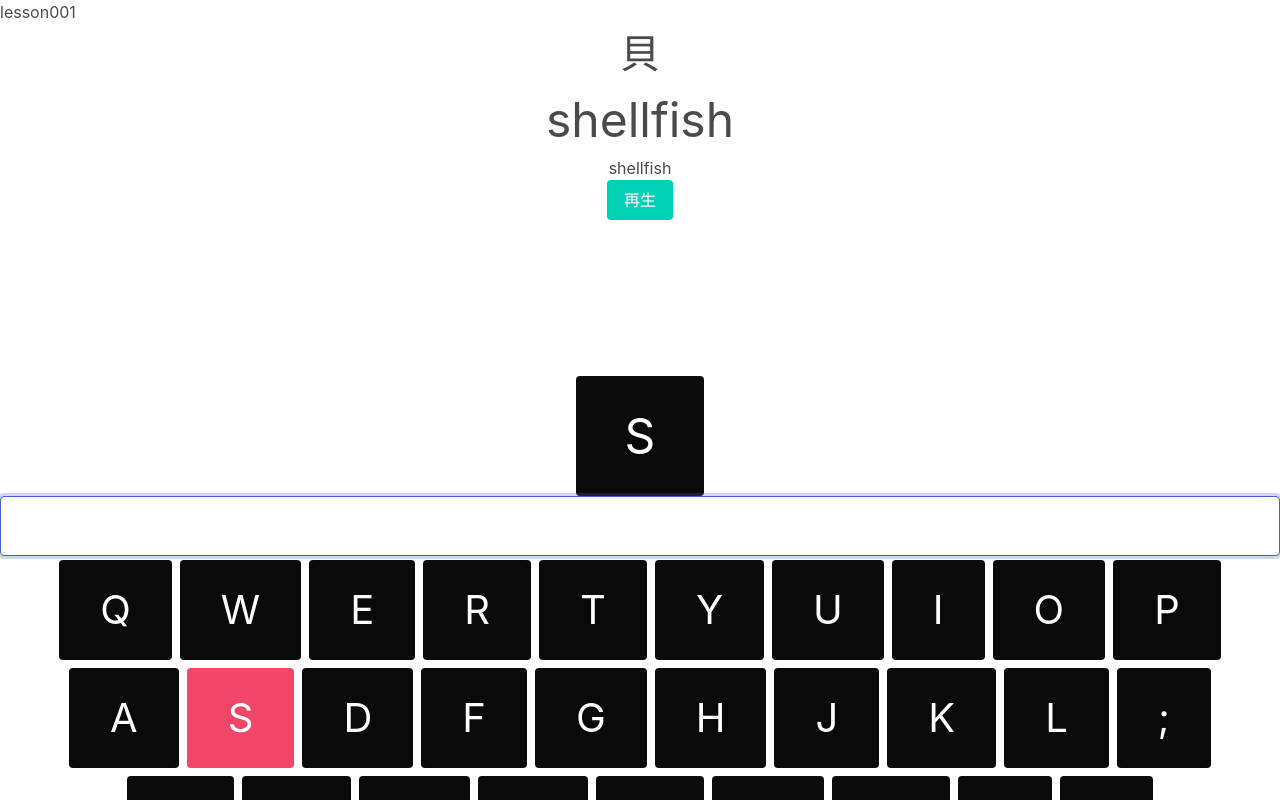
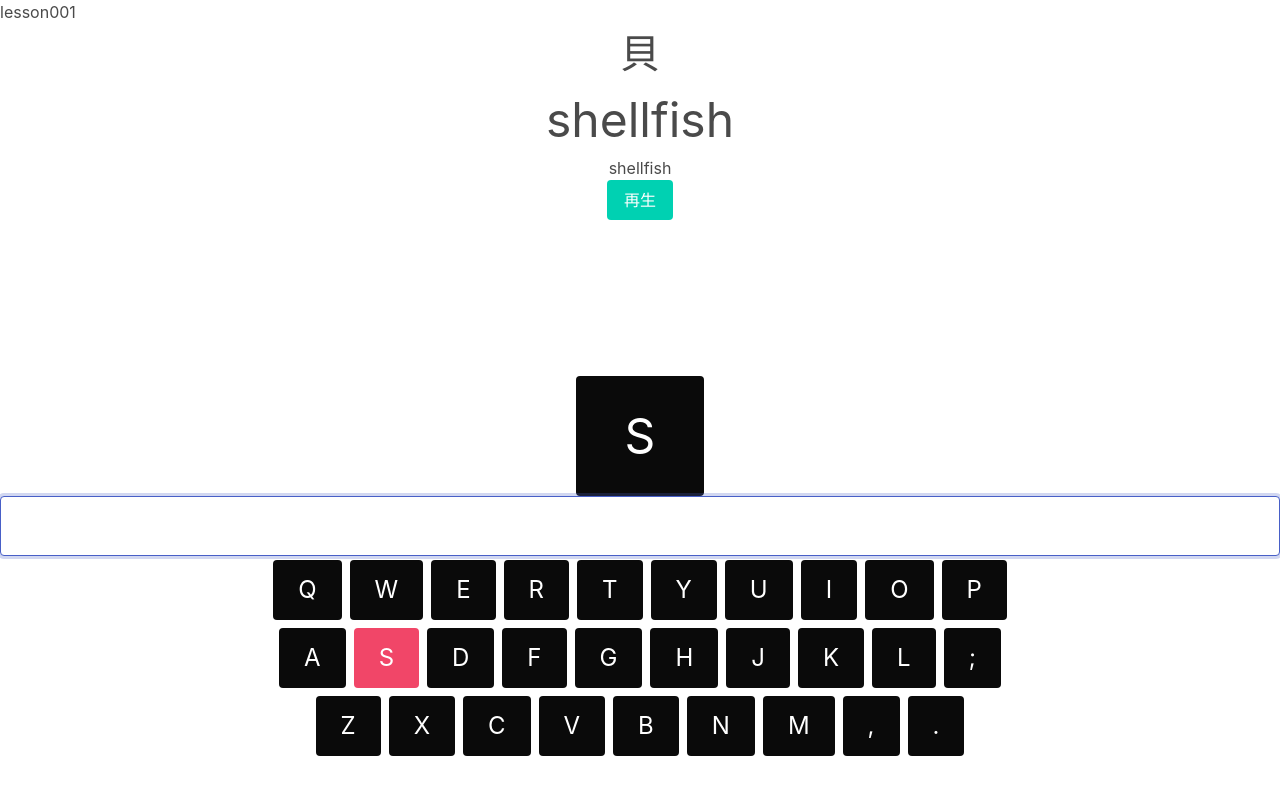
Before and after one commit to iitenkida7/typing, a Nuxt app in the folder nuxt/: page /lesson/lesson001 in a window 1280 px wide. Both pictures are taken after a click on the button "Start". Shown: the top 800 px of the page. Built offline with nearby package versions, Linux system fonts and the light colour scheme; no server answers.

Commit message:
Modify keyboad size

```diff
--- a/nuxt/components/Keyboard.vue
+++ b/nuxt/components/Keyboard.vue
@@ -1,39 +1,39 @@
 <template>
   <div>
     <div class="has-text-centered">
-      <p :class="['button','is-size-2','m-1', { 'is-black': targetChr !== 'Q' },{ 'is-danger': targetChr === 'Q' },]">Q</p>
-      <p :class="['button','is-size-2','m-1', { 'is-black': targetChr !== 'W' },{ 'is-danger': targetChr === 'W' },]">W</p>
-      <p :class="['button','is-size-2','m-1', { 'is-black': targetChr !== 'E' },{ 'is-danger': targetChr === 'E' },]">E</p>
-      <p :class="['button','is-size-2','m-1', { 'is-black': targetChr !== 'R' },{ 'is-danger': targetChr === 'R' },]">R</p>
-      <p :class="['button','is-size-2','m-1', { 'is-black': targetChr !== 'T' },{ 'is-danger': targetChr === 'T' },]">T</p>
-      <p :class="['button','is-size-2','m-1', { 'is-black': targetChr !== 'Y' },{ 'is-danger': targetChr === 'Y' },]">Y</p>
-      <p :class="['button','is-size-2','m-1', { 'is-black': targetChr !== 'U' },{ 'is-danger': targetChr === 'U' },]">U</p>
-      <p :class="['button','is-size-2','m-1', { 'is-black': targetChr !== 'I' },{ 'is-danger': targetChr === 'I' },]">I</p>
-      <p :class="['button','is-size-2','m-1', { 'is-black': targetChr !== 'O' },{ 'is-danger': targetChr === 'O' },]">O</p>
-      <p :class="['button','is-size-2','m-1', { 'is-black': targetChr !== 'P' },{ 'is-danger': targetChr === 'P' },]">P</p>
+      <p :class="['button','is-size-4','m-1', { 'is-black': targetChr !== 'Q' },{ 'is-danger': targetChr === 'Q' },]">Q</p>
+      <p :class="['button','is-size-4','m-1', { 'is-black': targetChr !== 'W' },{ 'is-danger': targetChr === 'W' },]">W</p>
+      <p :class="['button','is-size-4','m-1', { 'is-black': targetChr !== 'E' },{ 'is-danger': targetChr === 'E' },]">E</p>
+      <p :class="['button','is-size-4','m-1', { 'is-black': targetChr !== 'R' },{ 'is-danger': targetChr === 'R' },]">R</p>
+      <p :class="['button','is-size-4','m-1', { 'is-black': targetChr !== 'T' },{ 'is-danger': targetChr === 'T' },]">T</p>
+      <p :class="['button','is-size-4','m-1', { 'is-black': targetChr !== 'Y' },{ 'is-danger': targetChr === 'Y' },]">Y</p>
+      <p :class="['button','is-size-4','m-1', { 'is-black': targetChr !== 'U' },{ 'is-danger': targetChr === 'U' },]">U</p>
+      <p :class="['button','is-size-4','m-1', { 'is-black': targetChr !== 'I' },{ 'is-danger': targetChr === 'I' },]">I</p>
+      <p :class="['button','is-size-4','m-1', { 'is-black': targetChr !== 'O' },{ 'is-danger': targetChr === 'O' },]">O</p>
+      <p :class="['button','is-size-4','m-1', { 'is-black': targetChr !== 'P' },{ 'is-danger': targetChr === 'P' },]">P</p>
     </div>
     <div class="has-text-centered">
-      <p :class="['button','is-size-2','m-1', { 'is-black': targetChr !== 'A' },{ 'is-danger': targetChr === 'A' },]">A</p>
-      <p :class="['button','is-size-2','m-1', { 'is-black': targetChr !== 'S' },{ 'is-danger': targetChr === 'S' },]">S</p>
-      <p :class="['button','is-size-2','m-1', { 'is-black': targetChr !== 'D' },{ 'is-danger': targetChr === 'D' },]">D</p>
-      <p :class="['button','is-size-2','m-1', { 'is-black': targetChr !== 'F' },{ 'is-danger': targetChr === 'F' },]">F</p>
-      <p :class="['button','is-size-2','m-1', { 'is-black': targetChr !== 'G' },{ 'is-danger': targetChr === 'G' },]">G</p>
-      <p :class="['button','is-size-2','m-1', { 'is-black': targetChr !== 'H' },{ 'is-danger': targetChr === 'H' },]">H</p>
-      <p :class="['button','is-size-2','m-1', { 'is-black': targetChr !== 'J' },{ 'is-danger': targetChr === 'J' },]">J</p>
-      <p :class="['button','is-size-2','m-1', { 'is-black': targetChr !== 'K' },{ 'is-danger': targetChr === 'K' },]">K</p>
-      <p :class="['button','is-size-2','m-1', { 'is-black': targetChr !== 'L' },{ 'is-danger': targetChr === 'L' },]">L</p>
-      <p :class="['button','is-size-2','m-1', { 'is-black': targetChr !== ';' },{ 'is-danger': targetChr === ';' },]">;</p>
+      <p :class="['button','is-size-4','m-1', { 'is-black': targetChr !== 'A' },{ 'is-danger': targetChr === 'A' },]">A</p>
+      <p :class="['button','is-size-4','m-1', { 'is-black': targetChr !== 'S' },{ 'is-danger': targetChr === 'S' },]">S</p>
+      <p :class="['button','is-size-4','m-1', { 'is-black': targetChr !== 'D' },{ 'is-danger': targetChr === 'D' },]">D</p>
+      <p :class="['button','is-size-4','m-1', { 'is-black': targetChr !== 'F' },{ 'is-danger': targetChr === 'F' },]">F</p>
+      <p :class="['button','is-size-4','m-1', { 'is-black': targetChr !== 'G' },{ 'is-danger': targetChr === 'G' },]">G</p>
+      <p :class="['button','is-size-4','m-1', { 'is-black': targetChr !== 'H' },{ 'is-danger': targetChr === 'H' },]">H</p>
+      <p :class="['button','is-size-4','m-1', { 'is-black': targetChr !== 'J' },{ 'is-danger': targetChr === 'J' },]">J</p>
+      <p :class="['button','is-size-4','m-1', { 'is-black': targetChr !== 'K' },{ 'is-danger': targetChr === 'K' },]">K</p>
+      <p :class="['button','is-size-4','m-1', { 'is-black': targetChr !== 'L' },{ 'is-danger': targetChr === 'L' },]">L</p>
+      <p :class="['button','is-size-4','m-1', { 'is-black': targetChr !== ';' },{ 'is-danger': targetChr === ';' },]">;</p>
     </div>
     <div class="has-text-centered">
-      <p :class="['button','is-size-2','m-1', { 'is-black': targetChr !== 'Z' },{ 'is-danger': targetChr === 'Z' },]">Z</p>
-      <p :class="['button','is-size-2','m-1', { 'is-black': targetChr !== 'X' },{ 'is-danger': targetChr === 'X' },]">X</p>
-      <p :class="['button','is-size-2','m-1', { 'is-black': targetChr !== 'C' },{ 'is-danger': targetChr === 'C' },]">C</p>
-      <p :class="['button','is-size-2','m-1', { 'is-black': targetChr !== 'V' },{ 'is-danger': targetChr === 'V' },]">V</p>
-      <p :class="['button','is-size-2','m-1', { 'is-black': targetChr !== 'B' },{ 'is-danger': targetChr === 'B' },]">B</p>
-      <p :class="['button','is-size-2','m-1', { 'is-black': targetChr !== 'N' },{ 'is-danger': targetChr === 'N' },]">N</p>
-      <p :class="['button','is-size-2','m-1', { 'is-black': targetChr !== 'M' },{ 'is-danger': targetChr === 'M' },]">M</p>
-      <p :class="['button','is-size-2','m-1', { 'is-black': targetChr !== ',' },{ 'is-danger': targetChr === ',' },]">,</p>
-      <p :class="['button','is-size-2','m-1', { 'is-black': targetChr !== '.' },{ 'is-danger': targetChr === '.' },]">.</p>
+      <p :class="['button','is-size-4','m-1', { 'is-black': targetChr !== 'Z' },{ 'is-danger': targetChr === 'Z' },]">Z</p>
+      <p :class="['button','is-size-4','m-1', { 'is-black': targetChr !== 'X' },{ 'is-danger': targetChr === 'X' },]">X</p>
+      <p :class="['button','is-size-4','m-1', { 'is-black': targetChr !== 'C' },{ 'is-danger': targetChr === 'C' },]">C</p>
+      <p :class="['button','is-size-4','m-1', { 'is-black': targetChr !== 'V' },{ 'is-danger': targetChr === 'V' },]">V</p>
+      <p :class="['button','is-size-4','m-1', { 'is-black': targetChr !== 'B' },{ 'is-danger': targetChr === 'B' },]">B</p>
+      <p :class="['button','is-size-4','m-1', { 'is-black': targetChr !== 'N' },{ 'is-danger': targetChr === 'N' },]">N</p>
+      <p :class="['button','is-size-4','m-1', { 'is-black': targetChr !== 'M' },{ 'is-danger': targetChr === 'M' },]">M</p>
+      <p :class="['button','is-size-4','m-1', { 'is-black': targetChr !== ',' },{ 'is-danger': targetChr === ',' },]">,</p>
+      <p :class="['button','is-size-4','m-1', { 'is-black': targetChr !== '.' },{ 'is-danger': targetChr === '.' },]">.</p>
     </div>
   </div>
 </template>
```
